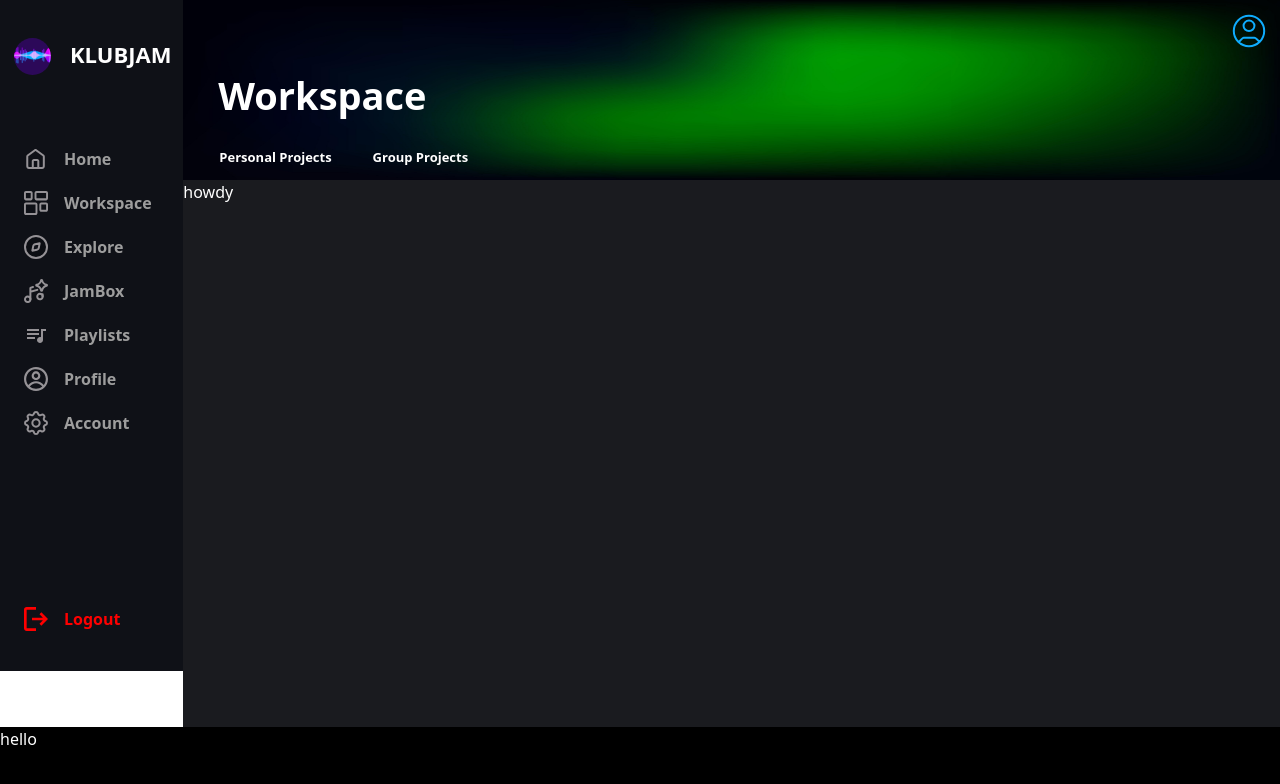
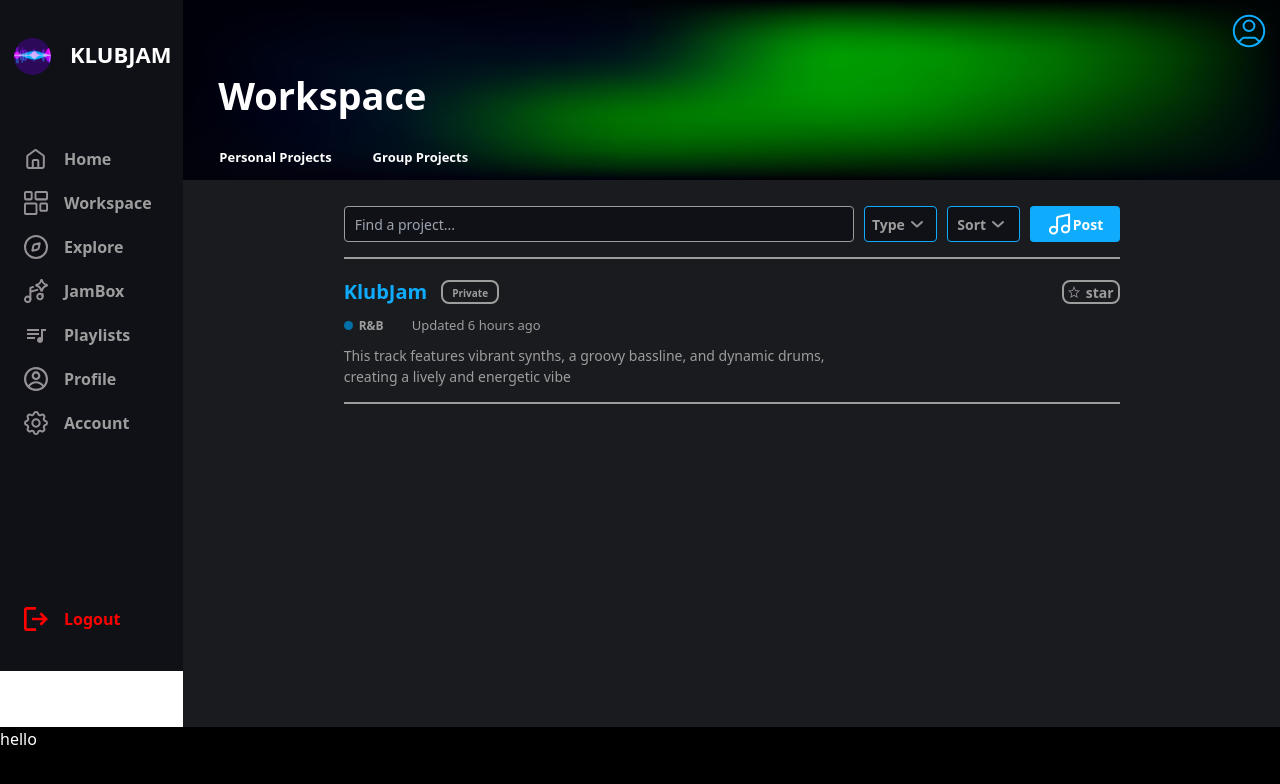
Before and after one commit to Abbas-Kanj/KLUBJAM, a React (Vite) app in the folder client/: page /Workspace in a window 1280 px wide. Both pictures are taken after a click on the element "Group Projects". Shown: the top 784 px of the page. Built offline with nearby package versions, Linux system fonts and the light colour scheme.

Commit message:
group proj page done

```diff
--- a/client/src/pages/Workspace/components/GroupProjects.tsx
+++ b/client/src/pages/Workspace/components/GroupProjects.tsx
@@ -1,9 +1,57 @@
-import React from "react";
+import downArrow from "../../../assets/Workspace/icons/chevron-down.svg";
+import note from "../../../assets/Workspace/icons/note-02.svg";
+import star from "../../../assets/Workspace/icons/star.svg";
+import circle from "../../../assets/Workspace/icons//circle.svg";
 
 const GroupProjects = () => {
   return (
-    <div>
-      <h1>howdy</h1>
+    <div className="flex flex-col justify-center items-center mt-[26px]">
+      <div className="flex gap-[10px] w-[776px] h-[36px]">
+        <input
+          type="text"
+          placeholder="Find a project..."
+          className="w-[516px]  pl-[10px] pt-[10px] pb-[10px] text-[14px] text-greyText bg-background rounded border border-solid border-greyText"
+        />
+        <div className="flex items-center justify-center w-[74px] h-[36px] bg-background rounded cursor-pointer p-[6px] border border-solid border-primary">
+          <h2 className="font-bold text-[14px] text-greyText">Type</h2>
+          <img src={downArrow} alt="" />
+        </div>
+        <div className="flex items-center justify-center w-[74px] h-[36px] bg-background rounded cursor-pointer p-[6px] border border-solid border-primary">
+          <h2 className="font-bold text-[14px] text-greyText">Sort</h2>
+          <img src={downArrow} alt="" />
+        </div>
+        <div className="flex items-center justify-center w-[90px] h-[36px] bg-primary rounded cursor-pointer pt-[6px] pb-[6px] pl-[15px] pr-[15px] gap-[1px]">
+          <img src={note} alt="" />
+          <h2 className="font-bold text-[14px]">Post</h2>
+        </div>
+      </div>
+      <div className="border border-solid border-greyText w-[776px] mt-[15px]"></div>
+      <div className="flex flex-col mt-[18px]">
+        <div className="flex justify-between items-center">
+          <div className=" text-center items-center flex gap-[14px]">
+            <h1 className="font-bold text-[20px] text-primary">KlubJam</h1>
+            <h2 className=" w-[58px] h-[24px] font-bold text-[10px] border-[2px] border-solid border-greyText rounded-lg p-[4px] text-greyText cursor-pointer hover:text-primary hover:border-primary">
+              Private
+            </h2>
+          </div>
+          <div className="flex justify-center items-center w-[58px] h-[24px] border-[2px] border-solid border-greyText rounded-lg gap-[6px]  cursor-pointer hover:border-primary">
+            <img src={star} alt="" className="w-[12px] h-[12px]" />
+            <h2 className="font-bold text-[14px]  text-greyText  hover:text-primary hover:border-primary">
+              star
+            </h2>
+          </div>
+        </div>
+        <div className="flex items-center mt-[9px] mb-[9px]">
+          <img src={circle} alt="" className="mr-[6px]" />
+          <h2 className="mr-[28px] font-bold text-[12px] text-greyText">R&B</h2>
+          <h2 className="text-[13px] text-greyText">Updated 6 hours ago</h2>
+        </div>
+        <p className="text-[14px] text-greyText">
+          This track features vibrant synths, a groovy bassline, and dynamic
+          drums,<br></br> creating a lively and energetic vibe
+        </p>
+        <div className="border border-solid border-greyText w-[776px] mt-[15px]"></div>
+      </div>
     </div>
   );
 };
```
